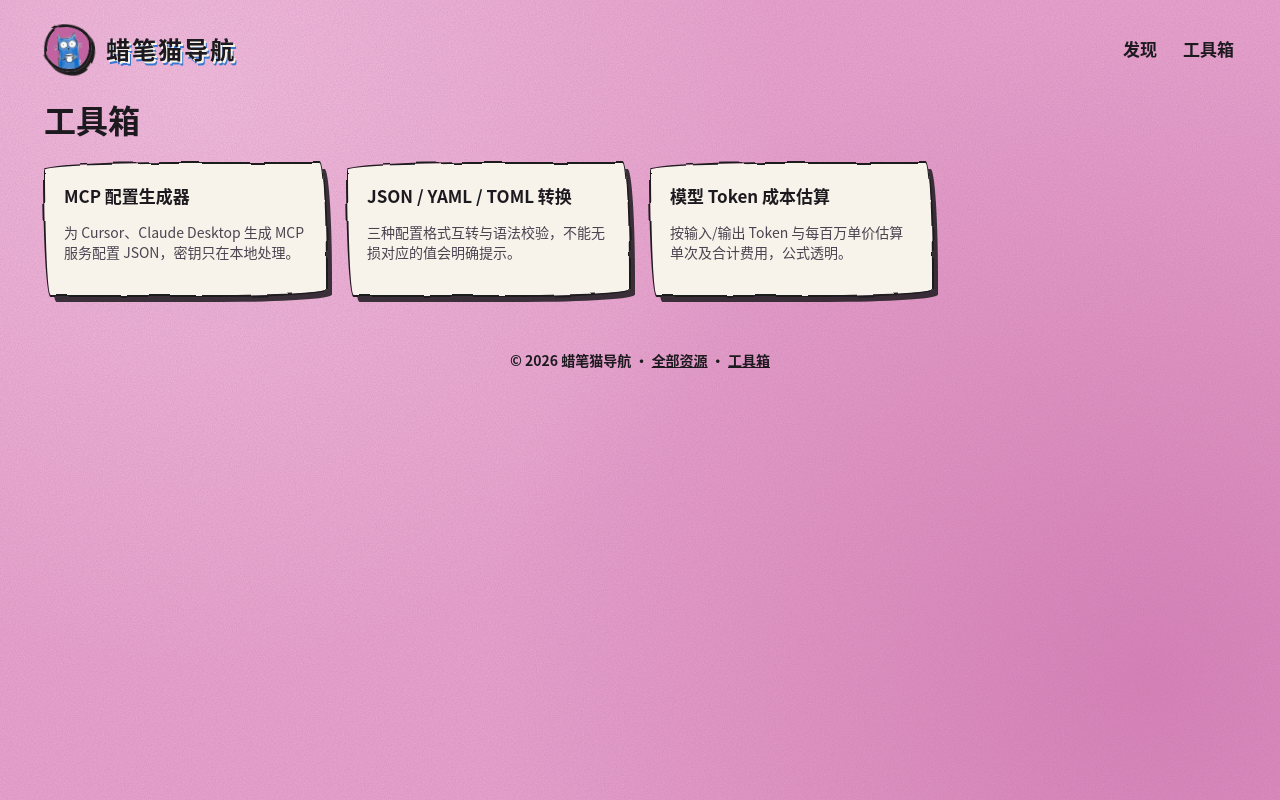
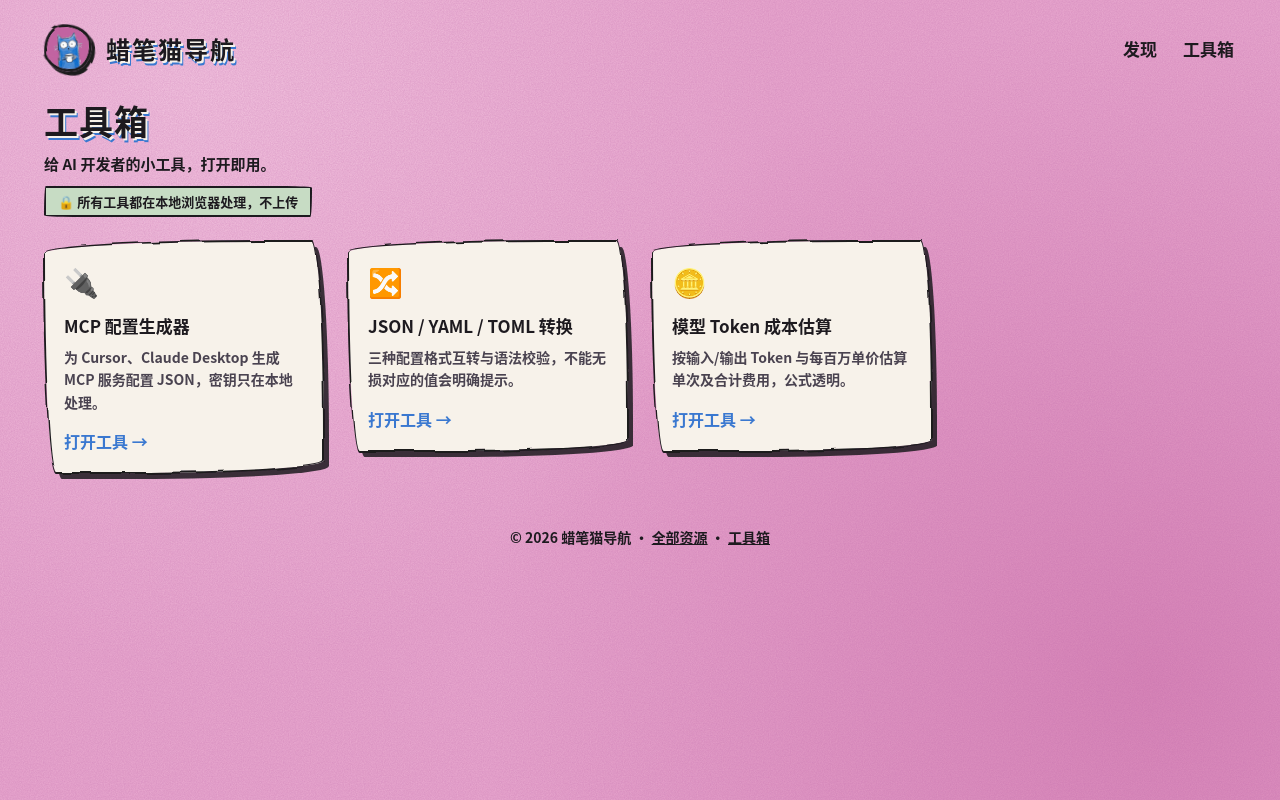
Before and after one commit to yiiiu/CrayonCatNav, a Next.js app in the folder web/: page /tools in a window 1280 px wide. Built offline with nearby package versions, Linux system fonts and the light colour scheme; no server answers.

Commit message:
fix: 未知工具 slug 返回真实 404，工具中心样式对齐原型

```diff
--- a/web/app/(public)/tools/page.tsx
+++ b/web/app/(public)/tools/page.tsx
@@ -1,23 +1,36 @@
 import type { Metadata } from "next";
 import Link from "next/link";
+import styles from "@/components/tool/tool.module.css";
 import { Card } from "@/components/ui";
 import { isPubliclyListed } from "@/lib/tools/metas";
 import { toolRegistry } from "@/lib/tools/registry";
 
-export const metadata: Metadata = { title: "工具箱", alternates: { canonical: "/tools" } };
+export const metadata: Metadata = {
+  title: "工具箱",
+  description: "MCP 配置生成、JSON/YAML/TOML 转换、Token 成本估算，全部在浏览器本地运行。",
+  alternates: { canonical: "/tools" },
+};
 
-/** 工具中心：注册表 ∩ Tool.status=enabled（运营状态在内容闭环阶段接入）。 */
+const ICONS: Record<string, string> = { plug: "🔌", shuffle: "🔀", coins: "🪙" };
+
+/** 工具中心：注册表 ∩ 公开状态，按 sortOrder 排序。 */
 export default function ToolsPage() {
   const tools = toolRegistry.filter(isPubliclyListed).toSorted((a, b) => a.sortOrder - b.sortOrder);
   return (
     <>
-      <h1>工具箱</h1>
-      <div style={{ display: "grid", gap: "var(--sp-5)", gridTemplateColumns: "repeat(auto-fill, minmax(260px, 1fr))" }}>
+      <header className={styles.thead}>
+        <h1>工具箱</h1>
+        <p>给 AI 开发者的小工具，打开即用。</p>
+        <span className={styles.badge}>🔒 所有工具都在本地浏览器处理，不上传</span>
+      </header>
+      <div className={styles.grid}>
         {tools.map((t) => (
           <Link key={t.slug} href={`/tools/${t.slug}`}>
-            <Card interactive>
-              <h2 style={{ margin: 0, fontSize: "var(--fs-lg)" }}>{t.name}</h2>
-              <p style={{ color: "var(--ink-2)", fontSize: "var(--fs-sm)" }}>{t.description}</p>
+            <Card interactive className={styles.tcard}>
+              <span className={styles.ticon} aria-hidden="true">{ICONS[t.icon] ?? "🧰"}</span>
+              <h2>{t.name}</h2>
+              <p>{t.description}</p>
+              <span className={styles.go}>打开工具 →</span>
             </Card>
           </Link>
         ))}
```
Also changed, not shown: web/app/(public)/tools/[slug]/page.tsx (+20 -4 lines), web/proxy.ts (+12 -1 lines).
